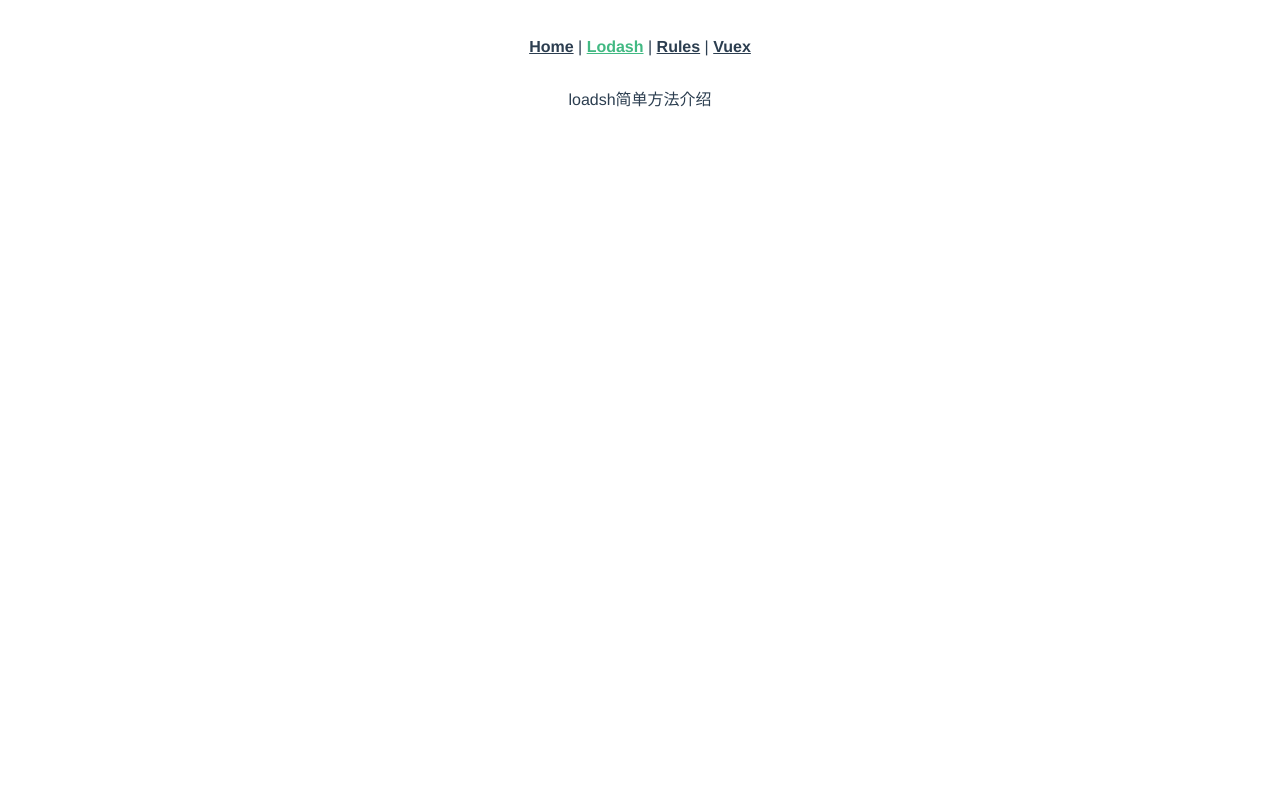
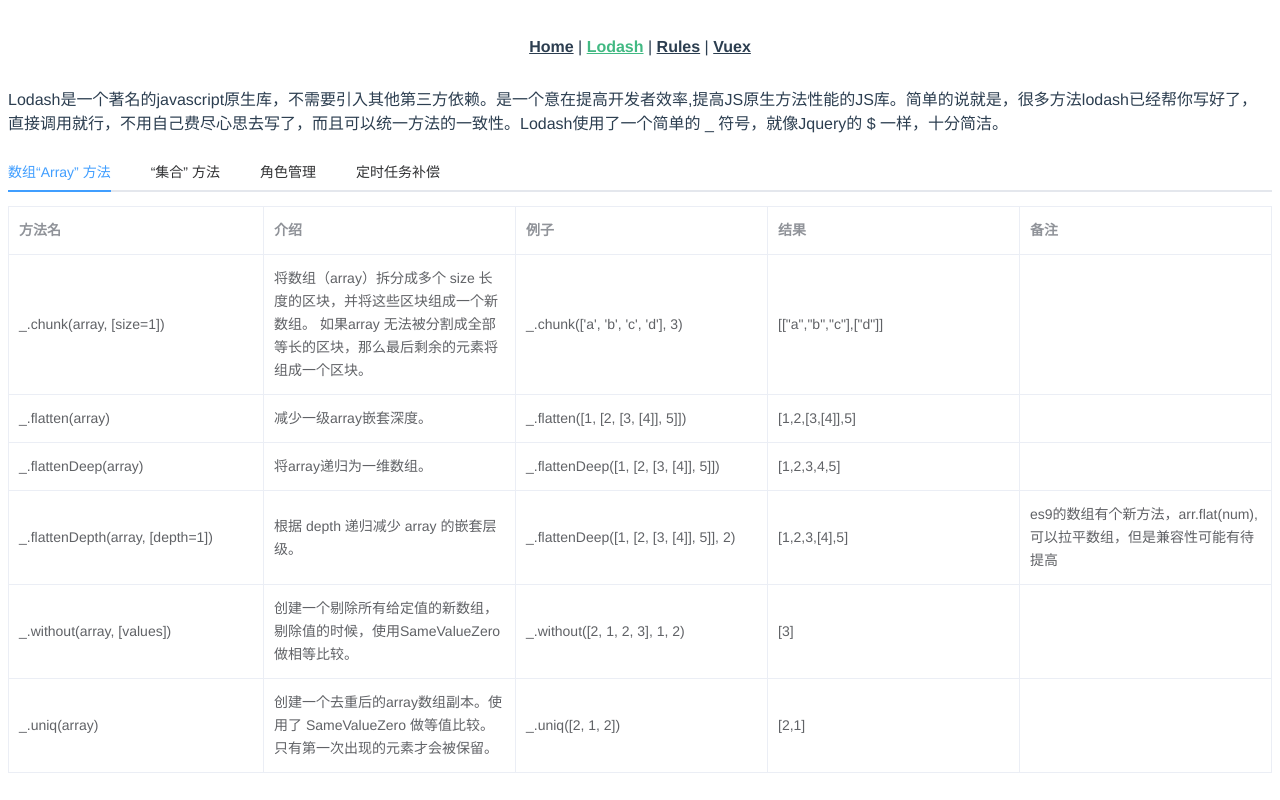
Before and after one commit to lijun2017/share, a Vue app: page /lodash in a window 1280 px wide. Built offline with nearby package versions, Linux system fonts and the light colour scheme.

Commit message:
lodash的数组方法

```diff
--- a/package.json
+++ b/package.json
@@ -9,6 +9,7 @@
   },
   "dependencies": {
     "core-js": "^3.6.4",
+    "element-ui": "^2.13.0",
     "vue": "^2.6.11",
     "vue-router": "^3.1.5",
     "vuex": "^3.1.2"
--- a/src/main.js
+++ b/src/main.js
@@ -2,8 +2,12 @@
 import App from './App.vue'
 import router from './router'
 import store from './store'
+import ElementUI from 'element-ui'
+import 'element-ui/lib/theme-chalk/index.css'
 
 Vue.config.productionTip = false
+
+Vue.use(ElementUI)
 
 new Vue({
   router,
--- a/src/router/index.js
+++ b/src/router/index.js
@@ -21,7 +21,7 @@
   {
     path: '/lodash',
     name: 'Lodash',
-    component: () => import(/* webpackChunkName: "about" */ '../views/Lodash.vue')
+    component: () => import('../views/Lodash/index.vue')
   },
   {
     path: '/rules',
--- a/src/views/Lodash.vue
+++ /dev/null
@@ -1,11 +0,0 @@
-<template>
-  <div class="lodash">
-    loadsh简单方法介绍
-  </div>
-</template>
-
-<script>
-export default {
-  name: 'Lodash'
-}
-</script>
--- /dev/null
+++ b/src/views/Lodash/arrayLodash.vue
@@ -0,0 +1,98 @@
+<template>
+  <div class="array-lodash">
+    <el-table
+    :data="lodashData"
+    border
+    style="width: 100%">
+      <template v-for="(item, index) in keys">
+        <el-table-column
+          :prop="item.key"
+          :label="item.label"
+          :type="item.type"
+          :key="index"
+          :column-key="item.key"
+          :formatter="item.formatter"
+        ></el-table-column>
+      </template>
+    </el-table>
+  </div>
+</template>
+
+<script>
+import _ from 'lodash'
+export default {
+  name: 'Lodash',
+  data () {
+    return {
+      lodashData: [
+        {
+          name: '_.chunk(array, [size=1])',
+          introduction: '将数组（array）拆分成多个 size 长度的区块，并将这些区块组成一个新数组。 如果array 无法被分割成全部等长的区块，那么最后剩余的元素将组成一个区块。',
+          example: "_.chunk(['a', 'b', 'c', 'd'], 3)",
+          result: JSON.stringify(_.chunk(['a', 'b', 'c', 'd'], 3))
+        },
+        {
+          name: '_.flatten(array)',
+          introduction: '减少一级array嵌套深度。',
+          example: '_.flatten([1, [2, [3, [4]], 5]])',
+          result: JSON.stringify(_.flatten([1, [2, [3, [4]], 5]]))
+        },
+        {
+          name: '_.flattenDeep(array)',
+          introduction: '将array递归为一维数组。',
+          example: '_.flattenDeep([1, [2, [3, [4]], 5]])',
+          result: JSON.stringify(_.flattenDeep([1, [2, [3, [4]], 5]]))
+        },
+        {
+          name: '_.flattenDepth(array, [depth=1])',
+          introduction: '根据 depth 递归减少 array 的嵌套层级。',
+          example: '_.flattenDeep([1, [2, [3, [4]], 5]], 2)',
+          result: JSON.stringify(_.flattenDepth([1, [2, [3, [4]], 5]], 2)),
+          remark: 'es9的数组有个新方法，arr.flat(num), 可以拉平数组，但是兼容性可能有待提高'
+        },
+        {
+          name: '_.without(array, [values])',
+          introduction: '创建一个剔除所有给定值的新数组，剔除值的时候，使用SameValueZero做相等比较。',
+          example: '_.without([2, 1, 2, 3], 1, 2)',
+          result: JSON.stringify(_.without([2, 1, 2, 3], 1, 2))
+        },
+        {
+          name: '_.uniq(array)',
+          introduction: '创建一个去重后的array数组副本。使用了 SameValueZero 做等值比较。只有第一次出现的元素才会被保留。',
+          example: '_.uniq([2, 1, 2])',
+          result: JSON.stringify(_.uniq([2, 1, 2]))
+        }
+      ]
+    }
+  },
+  computed: {
+    keys () {
+      return [
+        {
+          key: 'name',
+          label: '方法名'
+        },
+        {
+          key: 'introduction',
+          label: '介绍'
+        },
+        {
+          key: 'example',
+          label: '例子'
+        },
+        {
+          key: 'result',
+          label: '结果'
+        },
+        {
+          key: 'remark',
+          label: '备注'
+        }
+      ]
+    }
+  }
+}
+</script>
+
+<style lang="scss" scoped>
+</style>
--- /dev/null
+++ b/src/views/Lodash/collectionLodash.vue
@@ -0,0 +1,98 @@
+<template>
+  <div class="array-lodash">
+    <el-table
+    :data="lodashData"
+    border
+    style="width: 100%">
+      <template v-for="(item, index) in keys">
+        <el-table-column
+          :prop="item.key"
+          :label="item.label"
+          :type="item.type"
+          :key="index"
+          :column-key="item.key"
+          :formatter="item.formatter"
+        ></el-table-column>
+      </template>
+    </el-table>
+  </div>
+</template>
+
+<script>
+import _ from 'lodash'
+export default {
+  name: 'Lodash',
+  data () {
+    return {
+      lodashData: [
+        {
+          name: '_.chunk(array, [size=1])',
+          introduction: '将数组（array）拆分成多个 size 长度的区块，并将这些区块组成一个新数组。 如果array 无法被分割成全部等长的区块，那么最后剩余的元素将组成一个区块。',
+          example: "_.chunk(['a', 'b', 'c', 'd'], 3)",
+          result: JSON.stringify(_.chunk(['a', 'b', 'c', 'd'], 3))
+        },
+        {
+          name: '_.flatten(array)',
+          introduction: '减少一级array嵌套深度。',
+          example: '_.flatten([1, [2, [3, [4]], 5]])',
+          result: JSON.stringify(_.flatten([1, [2, [3, [4]], 5]]))
+        },
+        {
+          name: '_.flattenDeep(array)',
+          introduction: '将array递归为一维数组。',
+          example: '_.flattenDeep([1, [2, [3, [4]], 5]])',
+          result: JSON.stringify(_.flattenDeep([1, [2, [3, [4]], 5]]))
+        },
+        {
+          name: '_.flattenDepth(array, [depth=1])',
+          introduction: '根据 depth 递归减少 array 的嵌套层级。',
+          example: '_.flattenDeep([1, [2, [3, [4]], 5]], 2)',
+          result: JSON.stringify(_.flattenDepth([1, [2, [3, [4]], 5]], 2)),
+          remark: 'es9的数组有个新方法，arr.flat(num), 可以拉平数组，但是兼容性可能有待提高'
+        },
+        {
+          name: '_.without(array, [values])',
+          introduction: '创建一个剔除所有给定值的新数组，剔除值的时候，使用SameValueZero做相等比较。',
+          example: '_.without([2, 1, 2, 3], 1, 2)',
+          result: JSON.stringify(_.without([2, 1, 2, 3], 1, 2))
+        },
+        {
+          name: '_.uniq(array)',
+          introduction: '创建一个去重后的array数组副本。使用了 SameValueZero 做等值比较。只有第一次出现的元素才会被保留。',
+          example: '_.uniq([2, 1, 2])',
+          result: JSON.stringify(_.uniq([2, 1, 2]))
+        }
+      ]
+    }
+  },
+  computed: {
+    keys () {
+      return [
+        {
+          key: 'name',
+          label: '方法名'
+        },
+        {
+          key: 'introduction',
+          label: '介绍'
+        },
+        {
+          key: 'example',
+          label: '例子'
+        },
+        {
+          key: 'result',
+          label: '结果'
+        },
+        {
+          key: 'remark',
+          label: '备注'
+        }
+      ]
+    }
+  }
+}
+</script>
+
+<style lang="scss" scoped>
+</style>
--- /dev/null
+++ b/src/views/Lodash/index.vue
@@ -0,0 +1,48 @@
+<template>
+  <div class="lodash">
+    <div>
+      Lodash是一个著名的javascript原生库，不需要引入其他第三方依赖。是一个意在提高开发者效率,提高JS原生方法性能的JS库。简单的说就是，很多方法lodash已经帮你写好了，直接调用就行，不用自己费尽心思去写了，而且可以统一方法的一致性。Lodash使用了一个简单的 _ 符号，就像Jquery的 $ 一样，十分简洁。
+    </div><br>
+    <el-tabs
+       v-model="activeName"
+       @tab-click="handleClick"
+    >
+      <el-tab-pane label="数组“Array” 方法" name="array">
+        <arrayLodash></arrayLodash>
+      </el-tab-pane>
+      <el-tab-pane label="“集合” 方法" name="collection">
+        <collectionLodash></collectionLodash>
+      </el-tab-pane>
+      <el-tab-pane label="角色管理" name="third">角色管理</el-tab-pane>
+      <el-tab-pane label="定时任务补偿" name="fourth">定时任务补偿</el-tab-pane>
+    </el-tabs>
+  </div>
+</template>
+
+<script>
+import arrayLodash from './arrayLodash'
+import collectionLodash from './collectionLodash'
+export default {
+  name: 'Lodash',
+  components: {
+    arrayLodash,
+    collectionLodash
+  },
+  data () {
+    return {
+      activeName: 'array'
+    }
+  },
+  methods: {
+    handleClick (tab, event) {
+      console.log(tab, event)
+    }
+  }
+}
+</script>
+
+<style lang="scss" scoped>
+.lodash {
+  text-align: left;
+}
+</style>
```
Also changed, not shown: 1 other file (tests, documents, lock files or other folders).
